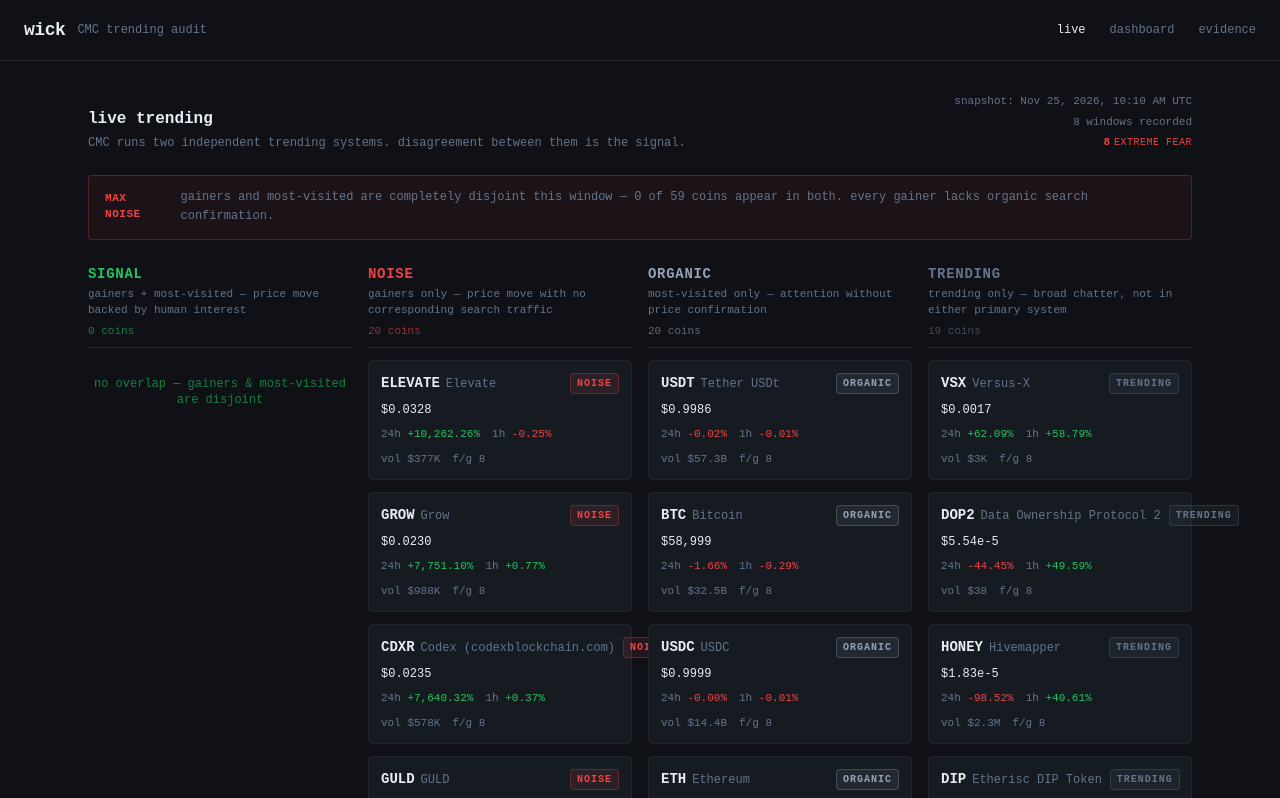
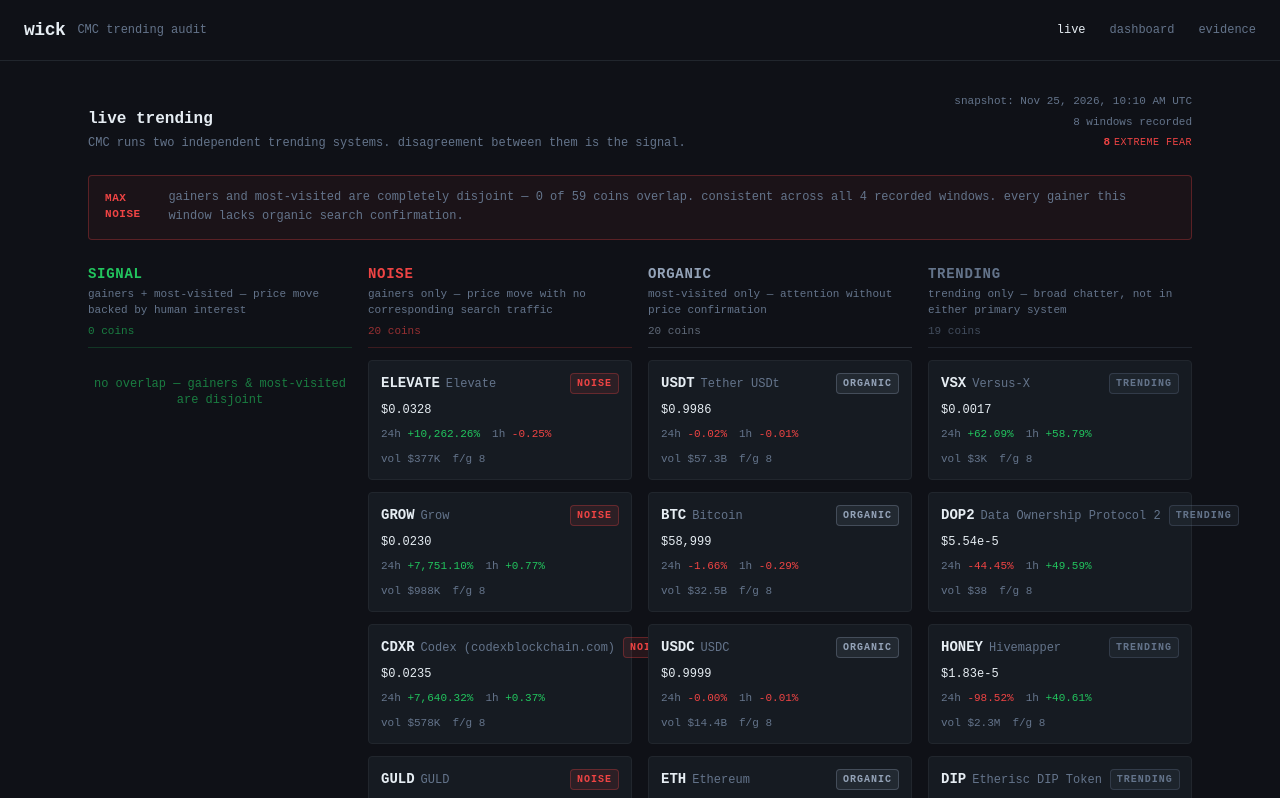
Before and after one commit to Antxnrx/wick, a Next.js app in the folder web/: page / in a window 1280 px wide. Shown: the top 798 px of the page. Built offline with nearby package versions, Linux system fonts and the light colour scheme.

Commit message:
feat(live): show cross-window consistency in max-noise banner

```diff
--- a/web/app/page.tsx
+++ b/web/app/page.tsx
@@ -1,4 +1,4 @@
-import { getLatestSnapshot, type Cohort, type CoinEntry } from '../lib/db';
+import { getLatestSnapshot, getSnapshotHistory, type Cohort, type CoinEntry } from '../lib/db';
 import { CoinCard } from '../components/CoinCard';
 
 const COLUMN_META: Record<Cohort, { label: string; desc: string; color: string }> = {
@@ -82,7 +82,11 @@ function EmptyState({ hasSnapshots }: { hasSnapshots: boolean }) {
 
 export default function Home() {
   const snap = getLatestSnapshot();
+  const history = getSnapshotHistory();
   const hasData = snap && snap.coins.length > 0;
+
+  const dataWindows = history.filter(h => h.total_coins > 0);
+  const zeroSignalWindows = dataWindows.filter(h => (h.signal ?? 0) === 0).length;
 
   const capturedAt = snap?.captured_at
     ? new Date(snap.captured_at).toLocaleString('en-US', { dateStyle: 'medium', timeStyle: 'short', timeZone: 'UTC' }) + ' UTC'
@@ -134,7 +138,7 @@ export default function Home() {
             </span>
             <span className="text-[#64748b] leading-relaxed">
               {isDisjoint
-                ? `gainers and most-visited are completely disjoint this window — 0 of ${totalN} coins appear in both. every gainer lacks organic search confirmation.`
+                ? `gainers and most-visited are completely disjoint — 0 of ${totalN} coins overlap. ${zeroSignalWindows > 1 ? `consistent across all ${zeroSignalWindows} recorded windows.` : ''} every gainer this window lacks organic search confirmation.`
                 : `${signalN} of ${totalN} coins (${overlapPct}%) appear in both gainers and most-visited — price move backed by organic interest.`}
             </span>
           </div>
```
